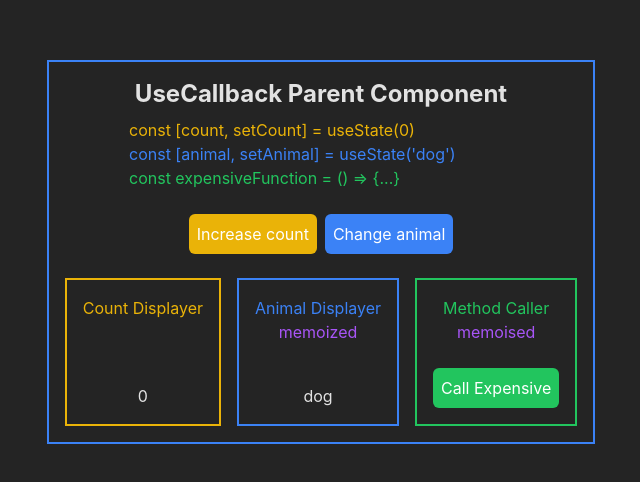
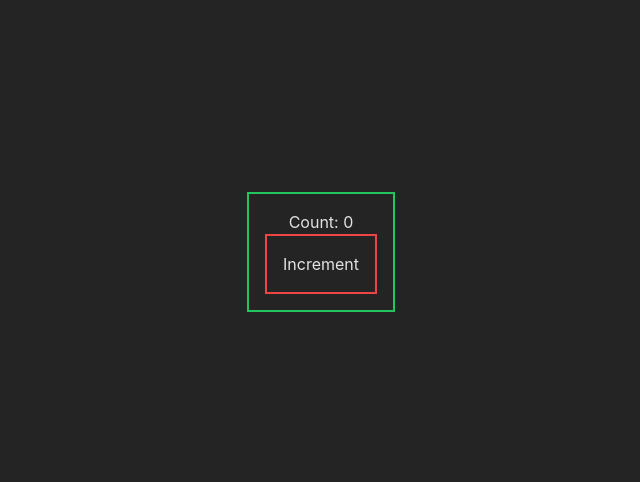
Before and after one commit to SilviuIordache/react-feature, a React (Vite) app: page / in a window 1280 px wide. Shown: the part 148-630 px from the top of the page, without its empty margins (319-959 px from the left). Built offline with nearby package versions, Linux system fonts and the light colour scheme.

Commit message:
Implement closure example

```diff
--- a/src/App.jsx
+++ b/src/App.jsx
@@ -1,12 +1,13 @@
 import './App.css'
-import { UseCallback } from './UseCallback'
+import { Closure } from './Closure'
 function App() {
 
   return (
     <div className="light">
       {/* <ReactLifecycle/> */}
       {/* <UseMemo/> */}
-      <UseCallback/>
+      {/* <UseCallback/> */}
+      <Closure/>
     </div>
   )
 }
--- /dev/null
+++ b/src/Closure/index.jsx
@@ -0,0 +1,29 @@
+import { useState, useCallback } from 'react';
+import PropTypes from 'prop-types';
+
+const Closure = () => {
+  const [count, setCount] = useState(0);
+
+  const handleClick = useCallback(() => {
+    setCount((prevCount) => prevCount + 1); // using the functional setState to avoid a stale closure
+  }, []);
+
+  return (
+    <div className="border-2 border-green-500 p-4">
+      <p>Count: {count}</p>
+      <ChildComponent onClick={handleClick} />
+    </div>
+  );
+};
+
+const ChildComponent = ({ onClick }) => (
+  <div className="border-2 border-red-500 p-4">
+    <button onClick={onClick}>Increment</button>
+  </div>
+);
+
+ChildComponent.propTypes = {
+  onClick: PropTypes.func.isRequired,
+};
+
+export { Closure };
```
